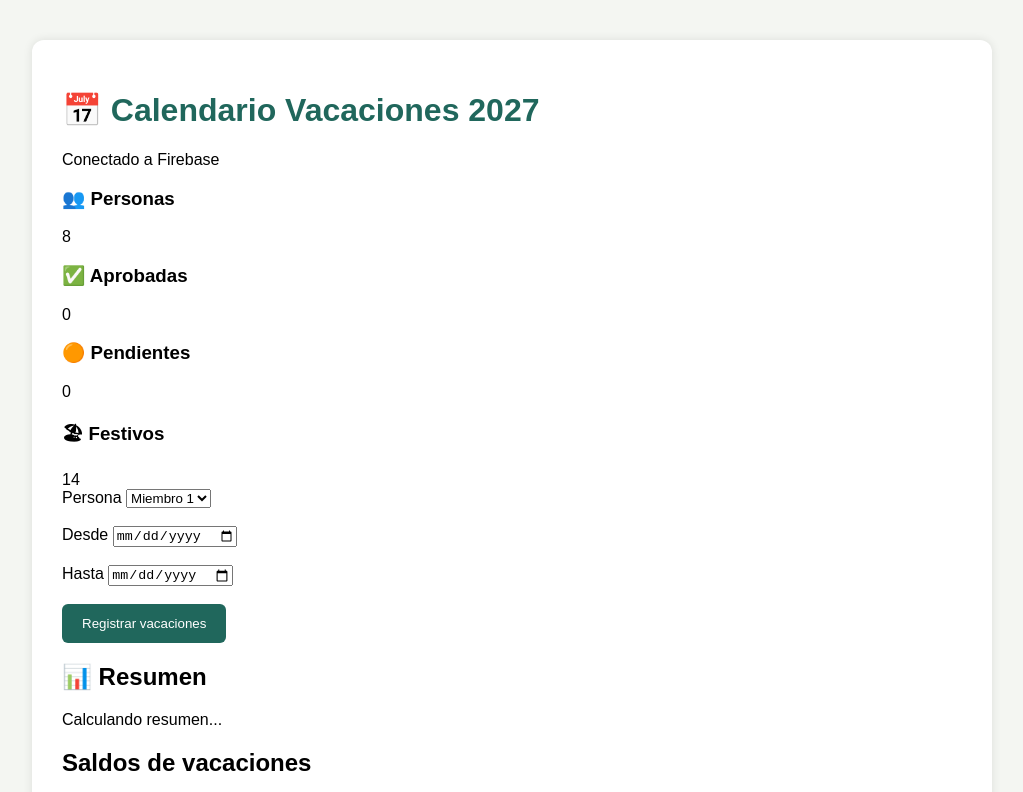
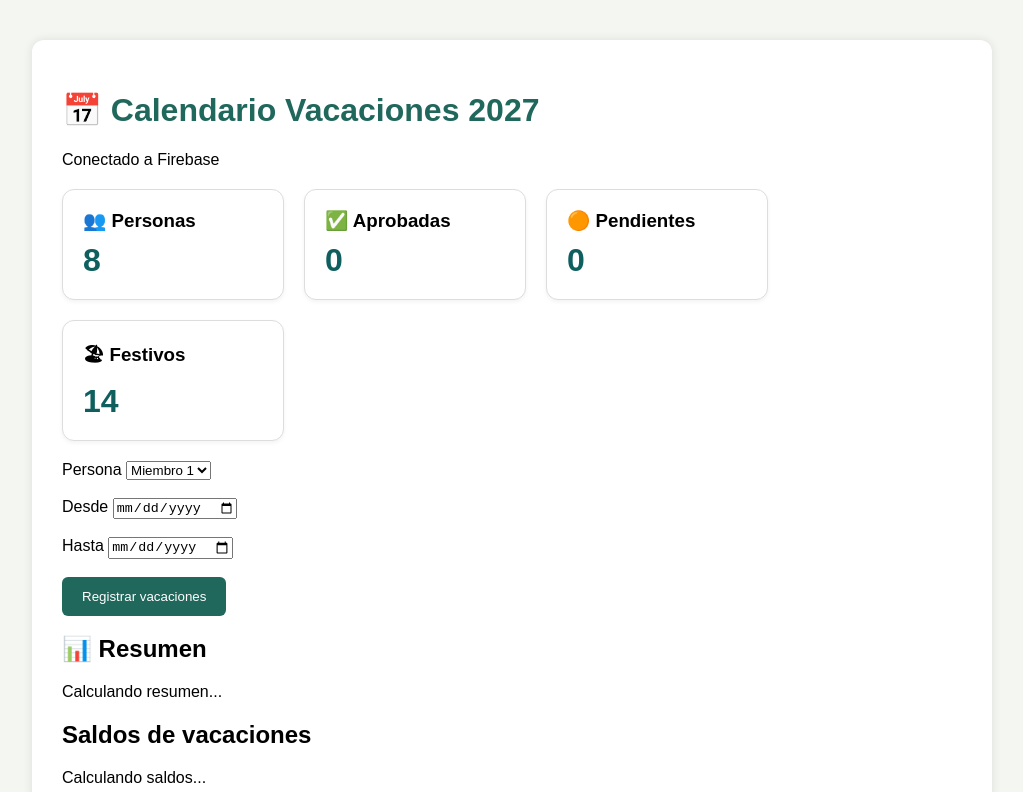
Before and after one commit to aliigomez663-collab/calendario-vacaciones-2027, a plain HTML site: page index.html in a window 1280 px wide. Shown: the top 792 px of the page, without its empty margins (128-1151 px from the left). Drawn offline with Linux system fonts and the light colour scheme; no server answers.

Commit message:
Update styles.css

```diff
--- a/styles.css
+++ b/styles.css
@@ -25,3 +25,28 @@ button{
     border-radius:6px;
     cursor:pointer;
 }
+#dashboard{
+  display:flex;
+  gap:20px;
+  margin:20px 0;
+  flex-wrap:wrap;
+}
+
+.card{
+  background:white;
+  border:1px solid #ddd;
+  border-radius:12px;
+  padding:20px;
+  min-width:180px;
+  box-shadow:0 2px 4px rgba(0,0,0,0.05);
+}
+
+.card h3{
+  margin:0 0 10px 0;
+}
+
+.card div{
+  font-size:32px;
+  font-weight:bold;
+  color:#0f5f5f;
+}
```
